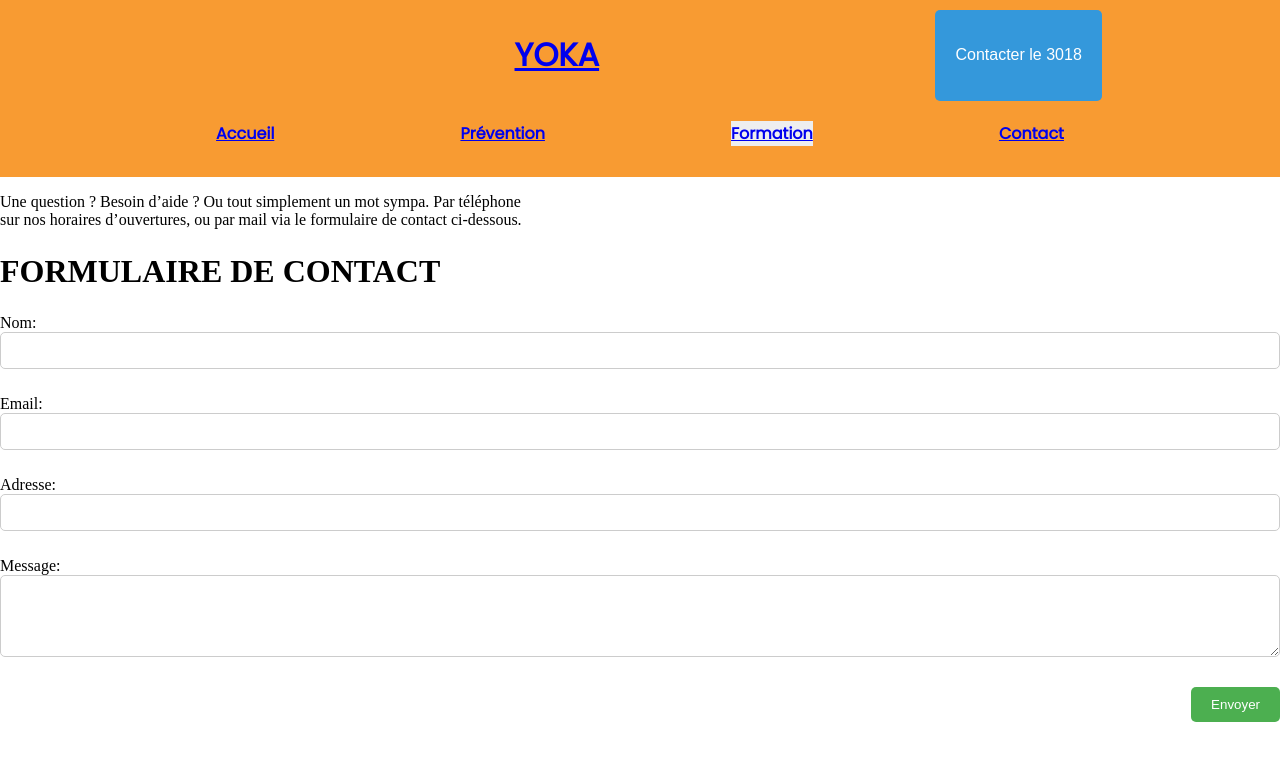
After one commit to madibz/yoka, a PHP site: page /pages/formation.php in a window 1280 px wide. The commit adds this page. Shown: the top 761 px of the page. Run offline with PHP 8.4, Linux system fonts and the light colour scheme; some libraries are stand-ins or nearby versions.

Commit message:
ajout de la page formation

```diff
--- a/css/style.css
+++ b/css/style.css
@@ -6,6 +6,11 @@
     --warning: #00d;
     --error: #d00;
     --success: #0d0;
+}
+
+body{
+    margin: 0;
+    padding: 0;
 }
 
 @font-face{
@@ -78,3 +83,53 @@ main h1{
     justify-content: center;
 
 }
+
+
+/* --------CHANGEMENT DE PAGE ------- CHANGEMENT DE PAGE -------- CHANGEMENT DE PAGE -------- CHANGEMENT DE PAGE -----------*/
+/* --------------------------------------------------PAGE CONTACT---------------------------------------------------------- */
+
+/* Style général */
+
+.container {
+    width: 50%; /* Largeur du conteneur */
+    margin: 0 auto; /* Centre le conteneur horizontalement */
+    padding: 20px; /* Espacement autour du conteneur */
+    border: 1px solid #ccc; /* Bordure autour du conteneur */
+    border-radius: 10px; /* Coins arrondis du conteneur */
+}
+
+/* Style des éléments du formulaire */
+input[type="text"],
+input[type="email"],
+textarea {
+    width: 100%; /* Largeur totale */
+    padding: 10px; /* Espacement interne */
+    margin-bottom: 10px; /* Espacement en bas */
+    border: 1px solid #ccc; /* Bordure */
+    border-radius: 5px; /* Coins arrondis */
+    box-sizing: border-box; /* Inclure la bordure et le padding dans la largeur totale */
+}
+
+input[type="submit"] {
+    background-color: #4CAF50; /* Couleur de fond du bouton */
+    color: white; /* Couleur du texte */
+    padding: 10px 20px; /* Espacement interne */
+    border: none; /* Pas de bordure */
+    border-radius: 5px; /* Coins arrondis */
+    cursor: pointer; /* Curseur de type pointer */
+    float: right; /* Aligner à droite */
+}
+
+input[type="submit"]:hover {
+    background-color: #45a049; /* Couleur de fond au survol */
+}
+
+/* Style du titre du formulaire */
+h2 {
+    text-align: center; /* Centrer le texte */
+}
+
+/* Style du conteneur du formulaire */
+.form-container {
+    margin-top: 20px; /* Espacement par rapport au titre */
+}
--- /dev/null
+++ b/pages/formation.php
@@ -0,0 +1,57 @@
+<?php // fichier : formation.php
+
+// on charge la configuration du site.
+include('../config/settings.php');
+
+
+?><!DOCTYPE html>
+<html lang="en">
+<head>
+    <?php include ('../partials/head.php'); ?>
+    <title></title>
+</head>
+<body>
+    <?php include ('../partials/menu.php'); ?>
+
+    <main>
+
+        <p>
+        Une question ? Besoin d’aide ? Ou tout simplement un mot sympa. Par téléphone<br>
+        sur nos horaires d’ouvertures, ou par mail via le formulaire de contact ci-dessous.
+        </p>
+
+        <h1>FORMULAIRE DE CONTACT</h1>
+
+        <form action="formation.php" method="post">
+
+            <p>
+            <label for="nom">Nom:</label>
+            <input type="text" id="nom" name="nom" required><br>
+            </p>
+
+            <p>
+            <label for="email">Email:</label>
+            <input type="email" id="email" name="email" required><br>
+            </p>
+
+            <p>
+            <label for="adresse">Adresse:</label>
+            <input type="text" id="adresse" name="adresse"><br>
+            </p>
+
+            <p>
+            <label for="message">Message:</label><br>
+            <textarea id="message" name="message" rows="4" cols="50" required></textarea><br>
+            </p>
+
+            <p>
+            <input type="submit" value="Envoyer">
+            </p>
+
+        </form>
+
+
+    </main>
+
+</body>
+</html>
--- a/pages/prevent.php
+++ b/pages/prevent.php
@@ -14,7 +14,7 @@ include('../config/settings.php');
     <?php include ('../partials/menu.php'); ?>
 
     <main>
-        <p>La prévention c'est important.</p>
+        <p>Ceci est la page Prévention</p>
     </main>
 
 </body>
--- a/partials/menu.php
+++ b/partials/menu.php
@@ -27,13 +27,11 @@ $file = array_pop($tFile);
 
         <a href="index.php" class="<?php if($file == 'index.php') echo 'active'; ?>">Accueil</a>
 
-        <a href="infos.php" class="<?php if($file == 'infos.php') echo 'active'; ?>">Informations</a>
-
         <a href="prevent.php" class="<?php if($file == 'prevent.php') echo 'active'; ?>">Prévention</a>
 
+        <a href="formation.php" class="<?php if($file == 'formation.php') echo 'active'; ?>">Formation</a>
+
         <a href="contact.php" class="<?php if($file == 'contact.php') echo 'active'; ?>">Contact</a>
-
-        <a href="aboutus.php" class="<?php if($file == 'aboutus.php') echo 'active'; ?>">Qui sommes nous ?</a>
 
     </nav>
 
```
Also changed, not shown: pages/aboutus.php (deleted, +0 -21 lines), pages/infos.php (deleted, +0 -21 lines), config/settings.php (added).
